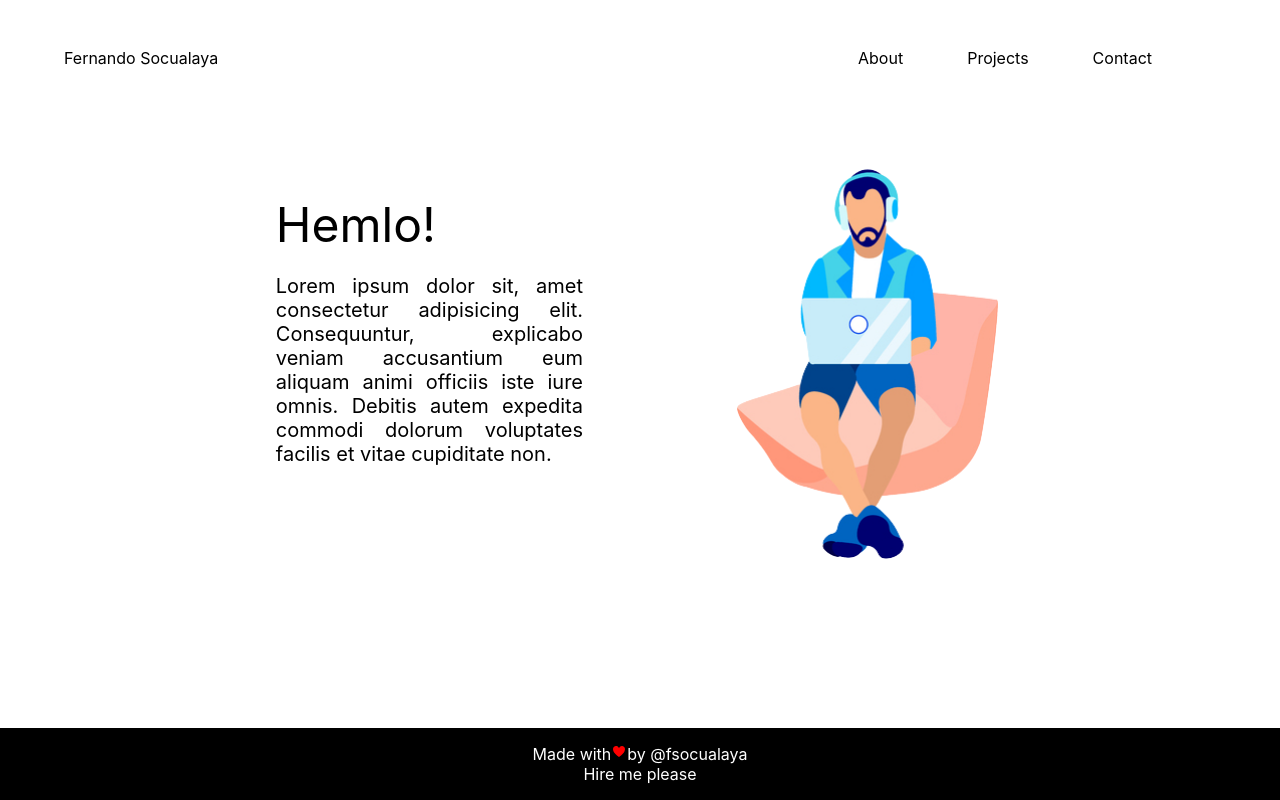
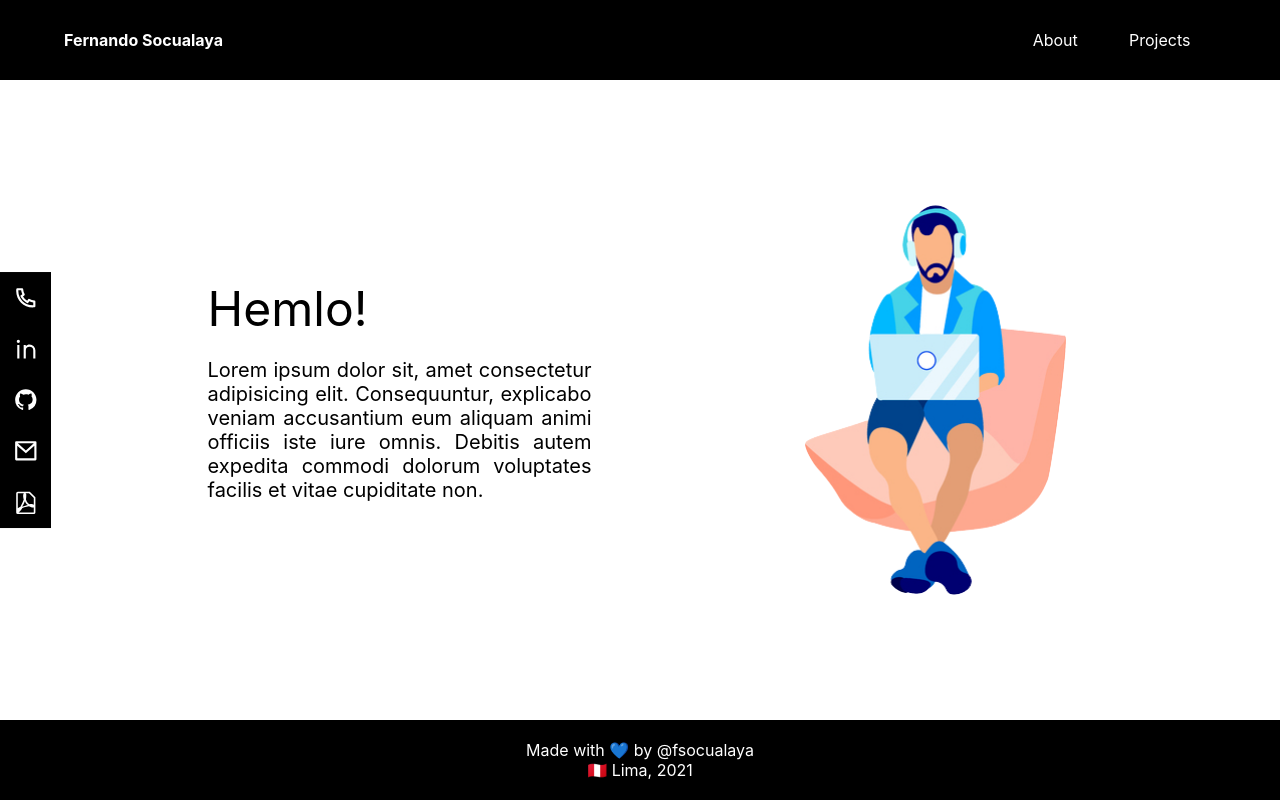
Before and after one commit to fsocualaya/fsocualaya.github.io, a React (Create React App) app: page / in a window 1280 px wide. Built offline with nearby package versions, Linux system fonts and the light colour scheme.

Commit message:
feat (ui): Fixed footer and added contact sidebar

```diff
--- a/src/App.js
+++ b/src/App.js
@@ -8,12 +8,18 @@ import Projects from './pages/Projects'
 import Skills from './pages/Skills'
 import NotFound from './pages/NotFound'
 import Footer from './components/Footer'
+import Contact from './components/Contact'
+import { Box } from '@chakra-ui/react'
 
 function App() {
   return (
-    <div >
+    <Box
+      minH = "100vh"
+      pos= "relative"
+    >
       <Router>
         <Header/>
+        <Contact/>
 
         <Switch>
           <Route exact path='/' component={Home}/>
@@ -27,7 +33,7 @@ function App() {
 
         <Footer/>
       </Router>
-    </div>
+    </Box>
   );
 }
 
--- a/src/components/Contact/index.jsx
+++ b/src/components/Contact/index.jsx
@@ -1,7 +1,59 @@
+import {RiLinkedinLine, RiPhoneLine, RiGithubFill, RiMailLine} from 'react-icons/ri'
+import {GoFilePdf} from 'react-icons/go'
 
+import { Box, Center, Icon} from "@chakra-ui/react";
 
 function Contact(props){
 
+    return (
+        <Box
+            position="fixed"
+            top={"50%"}
+            transform={"translateY(-50%)"}
+            overflow="hidden"
+            bgColor="black"
+            color="white"
+        >
+
+            <Center p="1vw" objectFit="fill"
+            _hover={{backgroundColor:"gray.900", color:"white"}}>
+                <Icon
+                as ={RiPhoneLine}
+                boxSize="2vw"
+                />
+            </Center>
+
+            <Center p="1vw"
+            _hover={{backgroundColor:"gray.900", color:"white"}}>
+                <Icon
+                as={RiLinkedinLine}
+                boxSize="2vw"
+                />
+            </Center>
+
+            <Center p="1vw"
+            _hover={{backgroundColor:"gray.900", color:"white"}}>
+                <Icon
+                as ={RiGithubFill}
+                boxSize="2vw"/>
+            </Center>
+
+            <Center p="1vw"
+            _hover={{backgroundColor:"gray.900", color:"white"}}>
+                <Icon
+                as ={RiMailLine}
+                boxSize="2vw"/>
+            </Center>
+
+            <Center p="1vw"
+            _hover={{backgroundColor:"gray.900", color:"white"}}>
+                <Icon
+                as ={GoFilePdf}
+                boxSize="2vw"/>
+            </Center>
+
+        </Box>
+    )
 }
 
 export default Contact;
--- a/src/components/Footer/index.jsx
+++ b/src/components/Footer/index.jsx
@@ -1,29 +1,25 @@
-import {GoHeart} from 'react-icons/go'
-
-import {Flex, Text} from '@chakra-ui/react'
+    import {Flex, Grid, Text} from '@chakra-ui/react'
 
 function Footer(props){
     return (
         <Flex
             w ="100%"
             justifyContent="center"
-            position={"absolute"}
+            position={"absolute", "relative"}
             bottom={0}
             bgColor = "black"
             color = "white"
+            minH = "10vh"
+            alignItems="center"
+            textAlign="center"
         >
-            <Text textAlign="center">
-                Made with
-                <GoHeart
-                    textAlign="center"
-                    color="red"
-                />
-                by @fsocualaya
+            <Text>
+                Made with 💙 by @fsocualaya
+                <br/>
+                🇵🇪 Lima, 2021
+            </Text>
 
-                <br/>
 
-                Hire me please
-            </Text>
         </Flex>
     )
 }
--- a/src/components/Header/index.jsx
+++ b/src/components/Header/index.jsx
@@ -6,14 +6,17 @@ function Header(props){
         <Flex
             as="nav"
             justify="space-between"
-            m={["1em 2em","1em 4em"]}
-            flexDirection={["column", "column", "row"]}
+            flexDirection={["column", "row"]}
             alignItems="center"
+            bg="black"
+            color ="white"
+            h = {["100%", "10vh"]}
+            p = {["1vh 5vw","0vh 5vw"]}
         >
             <Link
             textDecor="none"
-            color="black"
-            alignSelf="center"
+            fontWeight="bolder"
+            color="white"
             as={ReactRouter}
             to="/">
                 Fernando Socualaya
@@ -22,36 +25,31 @@ function Header(props){
             <Flex
                 alignItems="center"
                 w= {["100%", "100%", "60%"]}
-                justifyContent={["center", "center", "flex-end"]}
-                flexDir={["column", "column", "row"]}
+                justifyContent={["center", "flex-end"]}
+                flexDir={["column", "row"]}
                 textAlign="center"
-                m = {["2em"]}
             >
                 <Link
-                    mr="2em"
-                    ml="2em"
-                    mt={"2em", "0em"}
+                    m = {["1vh 2vw","0vh 2vw"]}
                     as={ReactRouter}
                     to='/about'>
                     About
                 </Link>
 
                 <Link
-                    mr="2em"
-                    ml="2em"
+                    m = {["1vh 2vw","0vh 2vw"]}
                     as={ReactRouter}
                     to='/projects'>
                     Projects
                 </Link>
 
-                <Link
-                    mr="2em"
-                    ml="2em"
+                {/* <Link
+                    m = {["1vh 2vw","0vh 2vw"]}
                     as={ReactRouter}
                     to='/contact'
                 >
                     Contact
-                </Link>
+                </Link> */}
 
             </Flex>
 
--- a/src/pages/Home/index.jsx
+++ b/src/pages/Home/index.jsx
@@ -4,20 +4,19 @@ function Home(props){
     return (
         <Flex
             justifyContent={"space-evenly"}
-            flexDirection = {["column", "column", "row"]}
-            m = {["1em 1em", "2em 4em", "4em 8em"]}
-            h = {"100%"}
+            flexDirection = {["column", "row"]}
+            h = {"80vh"}
             alignItems= "center"
+            marginBottom="0em"
         >
 
             <Flex
                 w={["60%", "50%", "40%", "30%"]}
-                alignSelf="center"
-                textAlign={["center", "center", "justify", "justify"]}
+                textAlign={["center", "justify"]}
             >
                 <Text
                     fontSize={["2xl","3xl","4xl","5xl"]}
-                    mt = {["0em"]}>
+                    m = {["0em 0em"]}>
                     Hemlo!
                     <Text fontSize={["sm","md","lg","xl"]}>
                         Lorem ipsum dolor sit, amet consectetur adipisicing elit. Consequuntur, explicabo veniam accusantium eum aliquam animi officiis iste iure omnis. Debitis autem expedita commodi dolorum voluptates facilis et vitae cupiditate non.
@@ -29,7 +28,7 @@ function Home(props){
 
             <Image
             src={"img/dev.png"}
-            height={["15vh","20vh","50vh","50vh"]}
+            height={["30vh","40vh","50vh","50vh"]}
             overflow="hidden"
             />
 
--- a/src/pages/Projects/index.jsx
+++ b/src/pages/Projects/index.jsx
@@ -1,8 +1,12 @@
+import {Flex} from '@chakra-ui/react'
+
 function Projects(props){
     return (
-        <div>
+        <Flex
+            h="80vh"
+        >
             This is Projects
-        </div>
+        </Flex>
     )
 }
 
```
Also changed, not shown: 1 other file (tests, documents, lock files or other folders).
